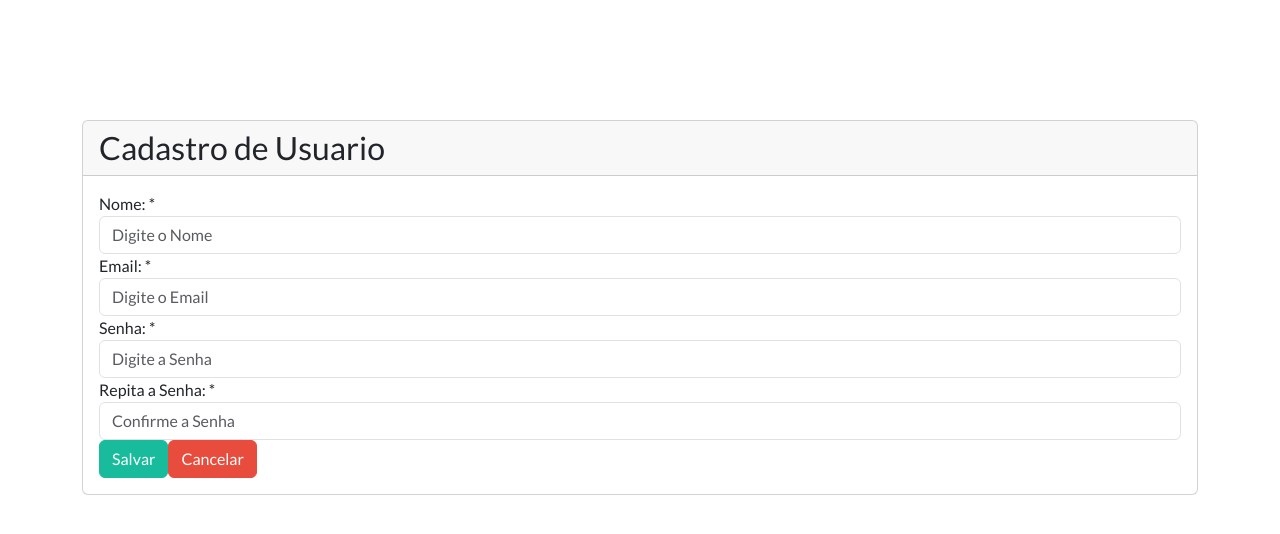
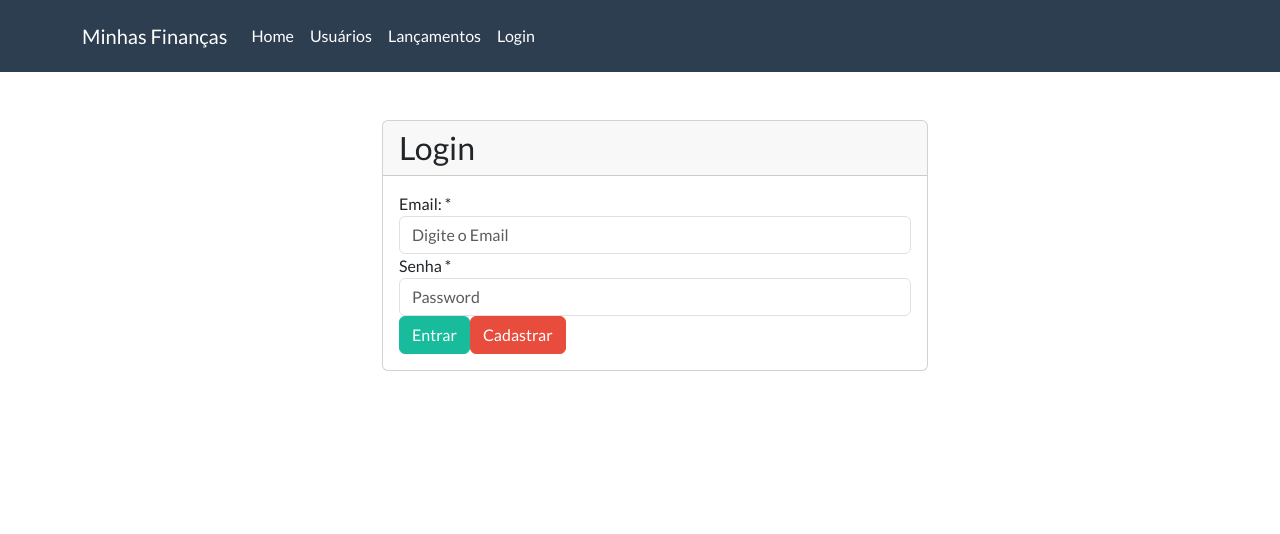
Before and after one commit to gomes007/minhas-financas-frontend, a React (Create React App) app: page /#/login in a window 1280 px wide. Shown: the top 534 px of the page. Built offline with nearby package versions, Linux system fonts and the light colour scheme.

Commit message:
fronEnd aula 117

```diff
--- a/package.json
+++ b/package.json
@@ -9,6 +9,7 @@
     "bootswatch": "^5.1.3",
     "react": "^17.0.2",
     "react-dom": "^17.0.2",
+    "react-router-dom": "^5.3.0",
     "react-scripts": "4.0.3",
     "web-vitals": "^1.0.1"
   },
--- a/src/App.js
+++ /dev/null
@@ -1,21 +0,0 @@
-import React from "react";
-import Login from "./views/login";
-
-
-import 'bootswatch/dist/flatly/bootstrap.css';
-import './custom.css'
-import CadastroUsuario from "./views/cadastroUsuario";
-
-class App extends React.Component {
-
-
-  render() {
-    return (
-      <div>
-        <CadastroUsuario/>
-      </div>
-    );
-  }
-}
-
-export default App;
--- /dev/null
+++ b/src/componets/navbar.js
@@ -0,0 +1,33 @@
+import React from "react";
+import NavbarItem from "./navbarItem";
+
+function Navbar() {
+  return (
+    <div className="navbar navbar-expand-lg fixed-top navbar-dark bg-primary">
+    <div className="container">
+      <a href="https://bootswatch.com/" className="navbar-brand">Minhas Finanças</a>
+      <button
+        className="navbar-toggler"
+        type="button"
+        data-toggle="collapse"
+        data-target="#navbarResponsive"
+        aria-controls="navbarResponsive"
+        aria-expanded="false"
+        aria-label="Toggle navigation"
+      >
+        <span className="navbar-toggler-icon"></span>
+      </button>
+      <div className="collapse navbar-collapse" id="navbarResponsive">
+        <ul className="navbar-nav">
+        <NavbarItem href="#/home" label="Home"/>
+        <NavbarItem href="#/cadastro-usuarios" label="Usuários"/>
+        <NavbarItem href="#/" label="Lançamentos"/>
+        <NavbarItem href="#/login" label="Login"/>
+        </ul>
+      </div>
+    </div>
+  </div>
+  );
+}
+
+export default Navbar
--- /dev/null
+++ b/src/componets/navbarItem.js
@@ -0,0 +1,11 @@
+import React from "react";
+
+function NavbarItem(props) {
+  return (
+    <li className="nav-item">
+      <a className="nav-link" href={props.href}>{props.label}</a>
+    </li>
+  );
+}
+
+export default NavbarItem;
--- a/src/index.js
+++ b/src/index.js
@@ -1,7 +1,6 @@
 import React from "react";
 import ReactDOM from "react-dom";
-
-import App from "./App";
+import App from "./main/App";
 
 
 ReactDOM.render(
--- /dev/null
+++ b/src/main/App.js
@@ -0,0 +1,21 @@
+import React from "react";
+import Rotas from "./rotas";
+import Navbar from "../componets/navbar";
+
+import "bootswatch/dist/flatly/bootstrap.css";
+import "../custom.css";
+
+class App extends React.Component {
+  render() {
+    return (
+      <>
+        <Navbar />
+        <div className="container">
+          <Rotas />
+        </div>
+      </>
+    );
+  }
+}
+
+export default App;
--- /dev/null
+++ b/src/main/rotas.js
@@ -0,0 +1,21 @@
+import React from "react";
+
+import Login from "../views/login";
+import CadastroUsuario from "../views/cadastroUsuario";
+import Home from "../views/home";
+
+import { Route, Switch, HashRouter } from "react-router-dom";
+
+function Rotas() {
+  return (
+    <HashRouter>
+      <Switch>
+      <Route path="/home" component={Home} />
+        <Route path="/login" component={Login} />
+        <Route path="/cadastro-usuarios" component={CadastroUsuario} />
+      </Switch>
+    </HashRouter>
+  );
+}
+
+export default Rotas;
--- a/src/views/cadastroUsuario.js
+++ b/src/views/cadastroUsuario.js
@@ -1,7 +1,7 @@
 import React from "react";
 import Card from "../componets/card";
 import FormGroup from "../componets/form-group";
-
+import {withRouter} from 'react-router-dom'
 
 
 class CadastroUsuario extends React.Component {
@@ -18,9 +18,13 @@ class CadastroUsuario extends React.Component {
     }
 
 
+    cancelar = () => {
+        this.props.history.push('/login')
+    }
+
   render() {
     return (
-      <div className="container">
+
         <Card title="Cadastro de Usuario">
           <div className="row">
             <div className="col-lg-12">
@@ -58,14 +62,14 @@ class CadastroUsuario extends React.Component {
                            placeholder="Confirme a Senha"/>
                   </FormGroup>
                   <button onClick={this.cadastrar} type="button" className="btn btn-success">Salvar</button>
-                  <button type="button" className="btn btn-danger">Cancelar</button>
+                  <button onClick={this.cancelar} type="button" className="btn btn-danger">Cancelar</button>
               </div>
             </div>
           </div>
         </Card>
-      </div>
+
     );
   }
 }
 
-export default CadastroUsuario;
+export default withRouter(CadastroUsuario);
--- /dev/null
+++ b/src/views/home.js
@@ -0,0 +1,26 @@
+import React from "react";
+
+class Home extends React.Component{
+
+    state = {
+        saldo : 0
+    }
+
+    render(){
+        return(
+        <div className="jumbotron">
+            <h1 className="display-3">Bem vindo!</h1>
+            <p className="lead">Esse é seu sistema de finanças.</p>
+            <p className="lead">Seu saldo para o mês atual é de R$ {this.state.saldo}</p>
+            <hr className="my-4"/>
+            <p>E essa é sua área administrativa, utilize um dos menus ou botões abaixo para navegar pelo sistema.</p>
+            <p className="lead">
+            <a className="btn btn-primary btn-lg" href="#/cadastro-usuarios" role="button"><i className="fa fa-users"></i> Cadastrar Usuário</a>
+            <a className="btn btn-danger btn-lg" href="https://bootswatch.com/flatly/#" role="button"><i className="fa fa-users"></i>  Cadastrar Lançamento</a>
+            </p>
+        </div>
+        )
+    }
+}
+
+export default Home
--- a/src/views/login.js
+++ b/src/views/login.js
@@ -1,6 +1,7 @@
 import React from "react";
 import Card from "../componets/card";
 import FormGroup from "../componets/form-group";
+import {withRouter} from 'react-router-dom'
 
 class Login extends React.Component {
 
@@ -15,9 +16,14 @@ class Login extends React.Component {
   }
 
 
+  prepareCadastrar = () => {
+    this.props.history.push('/cadastro-usuarios')
+  }
+
+
   render() {
     return (
-      <div className="container">
+
         <div className="row">
           <div
             className="col-md-6"
@@ -45,7 +51,7 @@ class Login extends React.Component {
                                 placeholder="Password"/>
                       </FormGroup>
                       <button onClick={this.entrar} type="button" className="btn btn-success">Entrar</button>
-                      <button type="button" className="btn btn-danger">Cadastrar</button>
+                      <button onClick={this.prepareCadastrar} type="button" className="btn btn-danger">Cadastrar</button>
                     </fieldset>
                   </div>
                 </div>
@@ -53,9 +59,9 @@ class Login extends React.Component {
             </Card>
           </div>
         </div>
-      </div>
+
     );
   }
 }
 
-export default Login;
+export default withRouter(Login)
```
Also changed, not shown: 1 other file (tests, documents, lock files or other folders).
